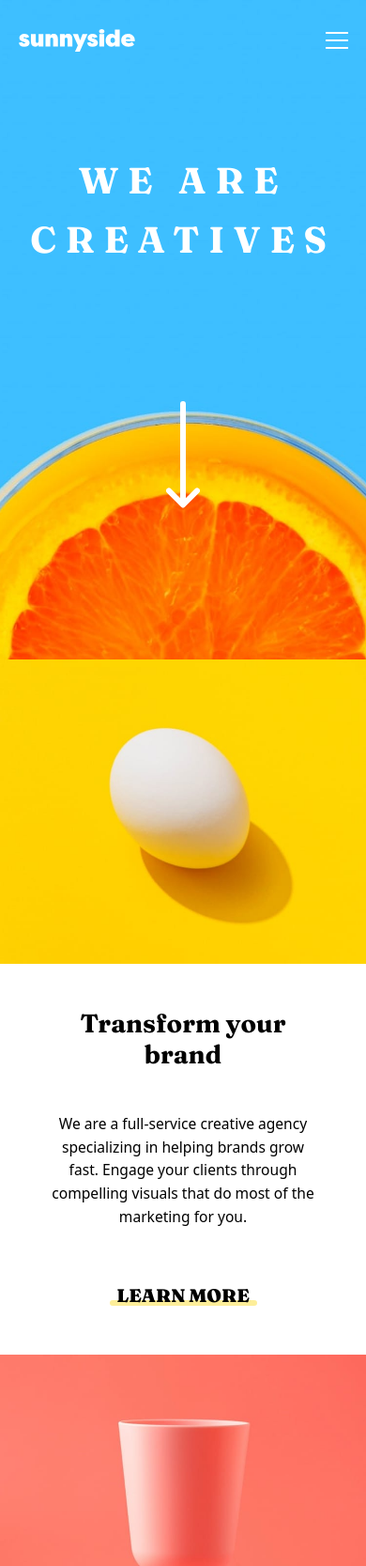
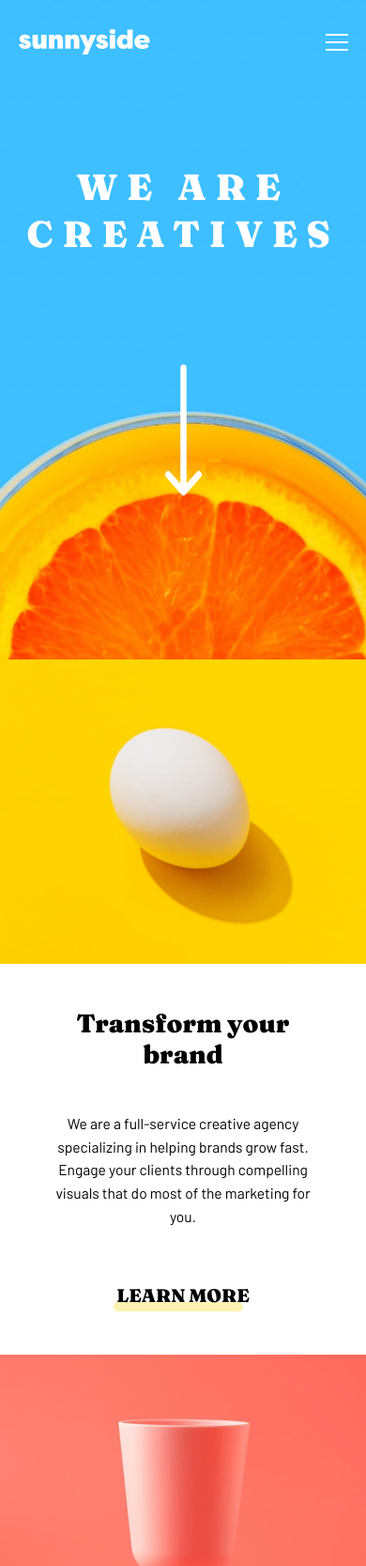
Before and after one commit to thenameiswiiwin/sunnyside, a website: page public/index.html in a window 390 px wide. Shown: the top 1667 px of the page at 94% size. Drawn offline with nearby package versions, Linux system fonts and the light colour scheme.

Commit message:
mobile first design - refactored

```diff
--- a/public/index.html
+++ b/public/index.html
@@ -9,7 +9,7 @@
     <link rel="preconnect" href="https://fonts.googleapis.com" />
     <link rel="preconnect" href="https://fonts.gstatic.com" crossorigin />
     <link
-      href="https://fonts.googleapis.com/css2?family=Barlow:wght@600&family=Fraunces:wght@700;900&display=swap"
+      href="https://fonts.googleapis.com/css2?family=Barlow:wght@400;600&family=Fraunces:wght@700;900&display=swap"
       rel="stylesheet"
     />
     <!------------ FONT AWESOME------------>
@@ -81,11 +81,8 @@
               brands grow fast. Engage your clients through compelling visuals
               that do most of the marketing for you.
             </p>
-            <a href="#" class="btn service__btn"
-              >Learn more<span
-                class="service__btn--underline border--yellow"
-              ></span
-            ></a>
+            <a href="#" class="btn service__btn">Learn more</a>
+            <span class="service__btn--underline underline--yellow"></span>
           </div>
         </div>
         <div class="service__img">
@@ -125,11 +122,8 @@
               photographers, videographers, and copywriters, we’ll build and
               extend your brand in digital places.
             </p>
-            <a href="#" class="btn service__btn"
-              >Learn more<span
-                class="service__btn--underline border--softRed"
-              ></span
-            ></a>
+            <a href="#" class="btn service__btn">Learn more</a>
+            <span class="service__btn--underline underline--softRed"></span>
           </div>
         </div>
       </section>
@@ -194,7 +188,7 @@
             items-center
           "
         >
-          <h3 class="testimonials__title">Client Testimonials</h3>
+          <h4 class="testimonials__title">Client Testimonials</h4>
           <div class="testimonials__article">
             <article class="article flex flex-col justify-center items-center">
               <img
--- a/src/styles/components/_footer--6.css
+++ b/src/styles/components/_footer--6.css
@@ -4,24 +4,14 @@
   color: var(--clr-primary-cyan-moderate);
 }
 
-.footer__title {
-  font-size: var(--fs-lg);
-  font-weight: var(--fw-bold);
-}
-
 .footer__title > img {
-  width: 55%;
+  width: 65%;
 }
 
 .footer__content > * + * {
   margin-top: 2em;
 }
 
-.footer__nav {
-  font-size: var(--fs-sm);
-  font-weight: 500;
-}
-
 .footer__socials {
   padding: 1.75em 0;
 }
--- a/src/styles/components/_global--2.css
+++ b/src/styles/components/_global--2.css
@@ -24,6 +24,41 @@ p {
   padding: 0;
 }
 
+h1,
+h2,
+h3 {
+  font-family: var(--ff-primary);
+  font-weight: var(--fw-black);
+}
+
+h4 {
+  font-family: var(--ff-primary);
+  font-weight: var(--fw-semiBold);
+}
+
+p {
+  font-family: var(--ff-secondary);
+  font-weight: var(--fw--normal);
+}
+
+h1 {
+  font-size: var(--fs-xl);
+}
+
+h2,
+h3 {
+  font-size: var(--fs-lg);
+}
+
+h4,
+p {
+  font-size: var(--fs-sm);
+}
+
+span {
+  font-size: var(--fs-xs);
+}
+
 img {
   display: block;
   max-width: 100%;
@@ -36,12 +71,7 @@ img {
 
 .btn {
   display: inline-block;
+  font-size: var(--fs-btn);
+  font-family: var(--ff-primary);
+  font-weight: var(--fw-black);
 }
-
-.border--yellow {
-  border-color: var(--clr-primary-yellow);
-}
-
-.border--softRed {
-  border-color: var(--clr-primary-red-soft);
-}
--- a/src/styles/components/_header--3.css
+++ b/src/styles/components/_header--3.css
@@ -12,6 +12,10 @@
   padding: 2em 0;
 }
 
+.nav__logo > img {
+  width: 9em;
+}
+
 @media (min-width: 20em) and (max-width: 48em) {
   .nav__list {
     display: none;
--- a/src/styles/components/_hero--4.css
+++ b/src/styles/components/_hero--4.css
@@ -11,13 +11,17 @@
 }
 
 .hero__title {
-  font-size: var(--fs-xl);
-  font-family: var(--ff-primary);
   color: var(--clr-neutral-white);
   text-transform: uppercase;
   letter-spacing: 0.25em;
+  line-height: 1.3;
 }
 
 .hero__arrow {
-  margin-top: 9em;
+  margin-top: 7.25em;
 }
+
+.hero__arrow > img {
+  width: 2.5em;
+  height: 9em;
+}
--- a/src/styles/components/_main--5.css
+++ b/src/styles/components/_main--5.css
@@ -8,6 +8,7 @@
 }
 
 .service__text {
+  position: relative;
   padding: 3em 0;
   text-align: center;
 }
@@ -18,35 +19,33 @@
 
 .service__title {
   line-height: 1.2;
-  font-size: var(--fs-lg);
-  font-weight: var(--fw-bold);
-  font-family: var(--ff-primary);
-}
-
-.service__description {
-  font-size: var(--fs-sm);
 }
 
 /* BUTTON */
 .service__btn {
-  position: relative;
-  font-size: var(--fs-btn);
-  font-family: var(--ff-primary);
   text-transform: uppercase;
-  font-weight: var(--fw-black);
   z-index: 1;
 }
 
 .service__btn--underline {
   z-index: -1;
+  bottom: 4em;
+  left: 5.8em;
   position: absolute;
-  top: 3.9em;
-  left: -0.4em;
-  padding: 0 3.875em;
-  border-width: 0.2em;
-  border-style: solid;
+  padding: 0 5.5em;
+  border: 0.45em solid;
   border-radius: 1em;
-  opacity: 0.4;
+  opacity: 0.3;
+}
+
+.underline--yellow {
+  background-color: var(--clr-primary-yellow);
+  border-color: var(--clr-primary-yellow);
+}
+
+.underline--softRed {
+  background-color: var(--clr-primary-red-soft);
+  border-color: var(--clr-primary-red-soft);
 }
 
 /* BOTTOM SECTION */
@@ -74,14 +73,11 @@
 
 .graphic__title,
 .photography__title {
-  font-size: var(--fs-lg);
-  font-family: var(--ff-primary);
   text-transform: capitalize;
 }
 
 .graphic__description,
 .photography__description {
-  font-size: var(--fs-xs);
   margin-top: 2em;
 }
 
@@ -98,9 +94,6 @@
 .testimonials__title {
   margin-bottom: 4em;
   text-transform: uppercase;
-  font-size: var(--fs-sm);
-  font-family: var(--ff-primary);
-  font-weight: var(--fw-600);
   letter-spacing: 0.28em;
 }
 
@@ -121,15 +114,6 @@
   border-radius: 50%;
 }
 
-.article__name {
-  font-size: var(--fs-sm);
-  font-family: var(--ff-primary);
-}
-
-.article__position {
-  font-size: var(--fs-xs);
-}
-
 /* PROJECTS */
 .projects > * {
   flex-basis: 50%;
--- a/src/styles/components/_variables--1.css
+++ b/src/styles/components/_variables--1.css
@@ -17,6 +17,7 @@
   --ff-secondary: "Barlow", sans-serif;
 
   /* FONT WEIGHT */
+  --fw--normal: 400;
   --fw-semiBold: 600;
   --fw-bold: 700;
   --fw-black: 900;
```
